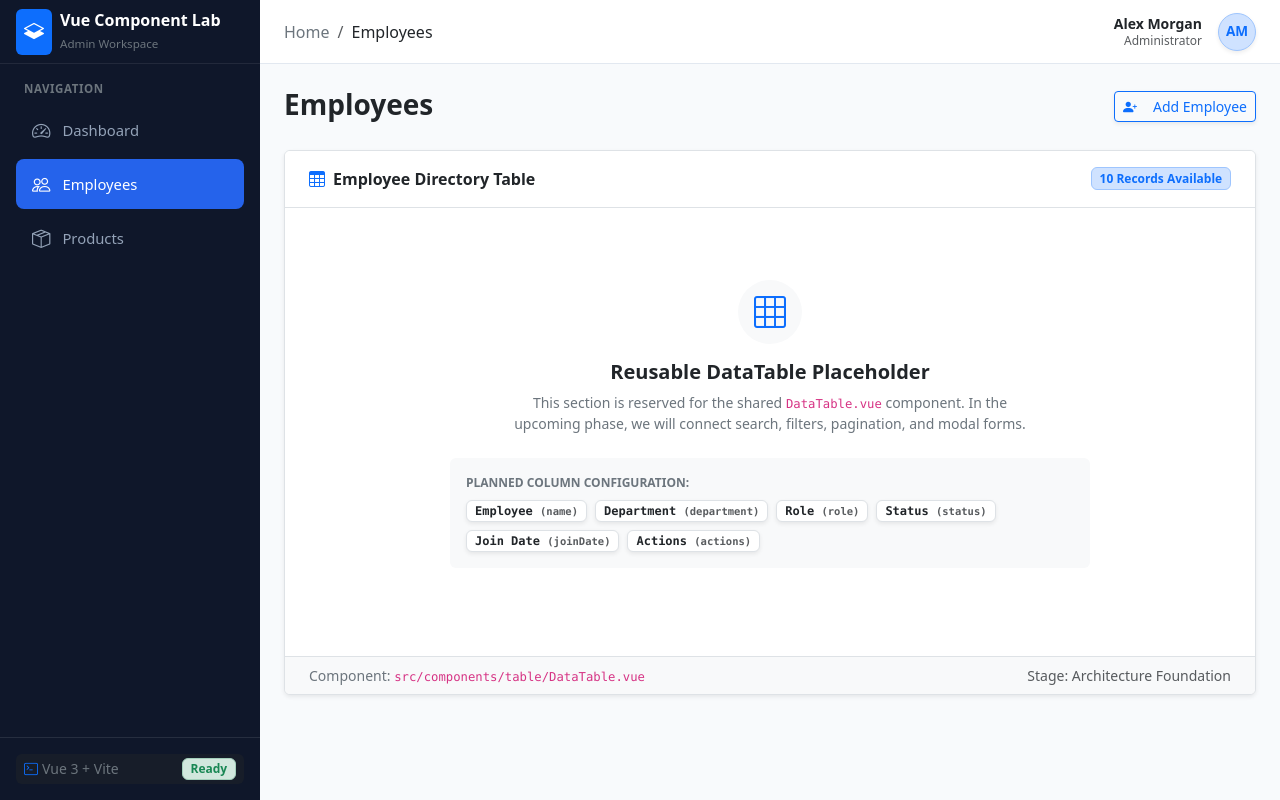
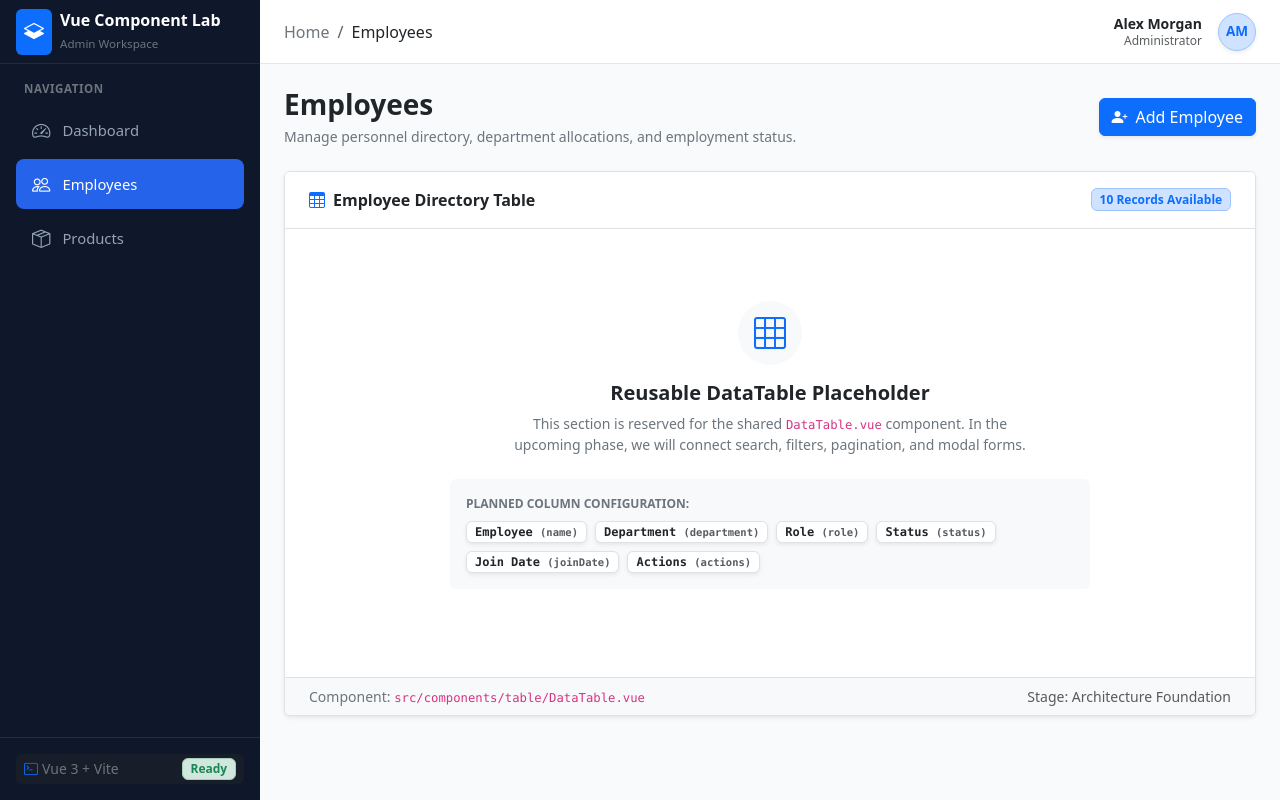
Before and after one commit to codetheuri/vue-lab, a Vue app: page /employees in a window 1280 px wide. Built offline with nearby package versions, Linux system fonts and the light colour scheme.

Commit message:
more mods

```diff
--- a/src/pages/Employees.vue
+++ b/src/pages/Employees.vue
@@ -58,12 +58,19 @@ const tableColumns = [
 <template>
   <div class="employees-page">
     <div class="d-flex justify-content-between align-items-center mb-4">
-      <h1 class="h3 fw-bold text-dark mb-1">Employees</h1>
+      <div>
+        <h1 class="h3 fw-bold text-dark mb-1">Employees</h1>
+        <p class="text-secondary small mb-0">Manage personnel directory, department allocations, and employment status.</p>
+      </div>
 
-      <!-- Using your existing BaseButton -->
-      <BaseButton @click="isModalOpen = true">
-        <i class="bi bi-person-plus-fill me-2"></i> Add Employee
-      </BaseButton>
+
+      <BaseButton
+        variant="primary"
+        size="md"
+        text="Add Employee"
+        icon="bi bi-person-plus-fill"
+        @click="isModalOpen = true"
+      />
     </div>
     <!-- Modal code... -->
 
--- a/src/pages/Products.vue
+++ b/src/pages/Products.vue
@@ -54,16 +54,20 @@ const tableColumns = [
 <template>
  <div class="products-page">
     <div class="d-flex justify-content-between align-items-center mb-4">
-      <h1 class="h3 fw-bold text-dark mb-1">Products & Inventory</h1>
+      <div>
+        <h1 class="h3 fw-bold text-dark mb-1">Products & Inventory</h1>
+        <p class="text-secondary small mb-0">Track hardware, software licenses, and equipment allocations.</p>
+      </div>
 
-      <!-- Using your existing BaseButton -->
-      <BaseButton @click="isModalOpen = true">
-        <i class="bi bi-plus-circle-fill me-2"></i> Add Product
-      </BaseButton>
+
+      <BaseButton
+        variant="primary"
+        size="md"
+        text="Add Product"
+        icon="bi bi-plus-circle-fill"
+        @click="isModalOpen = true"
+      />
     </div>
-    <!-- Modal code... -->
-  </div>
-
     <!-- Data Table Placeholder Card -->
     <div class="card shadow-sm border">
       <div class="card-header bg-white py-3 px-4 border-bottom d-flex align-items-center justify-content-between">
@@ -157,4 +161,5 @@ const tableColumns = [
         </div>
       </form>
     </BaseModal>
+  </div>
 </template>
```
